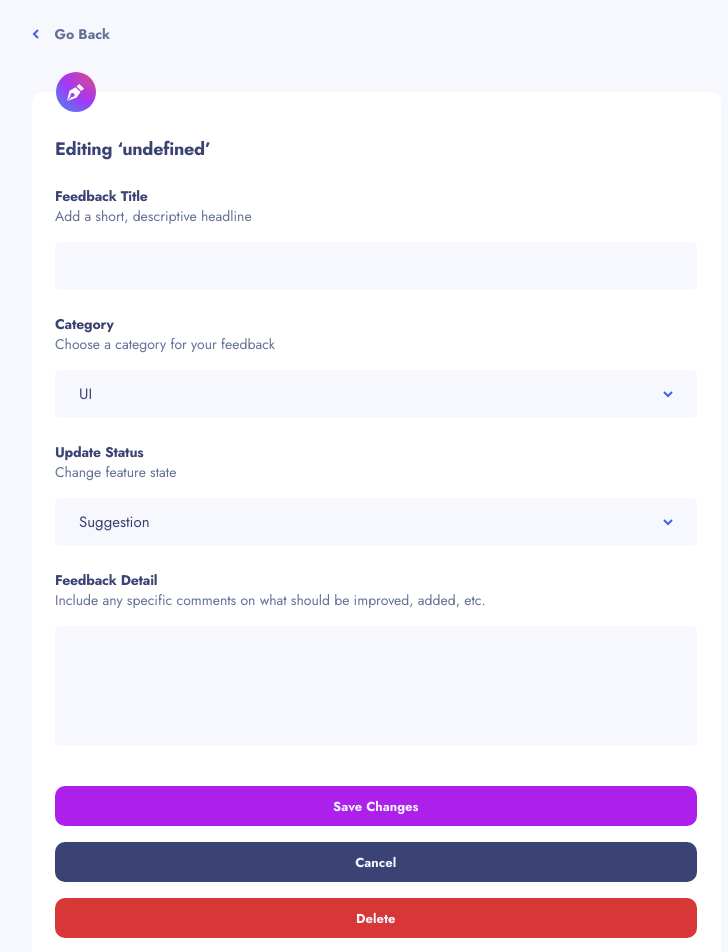
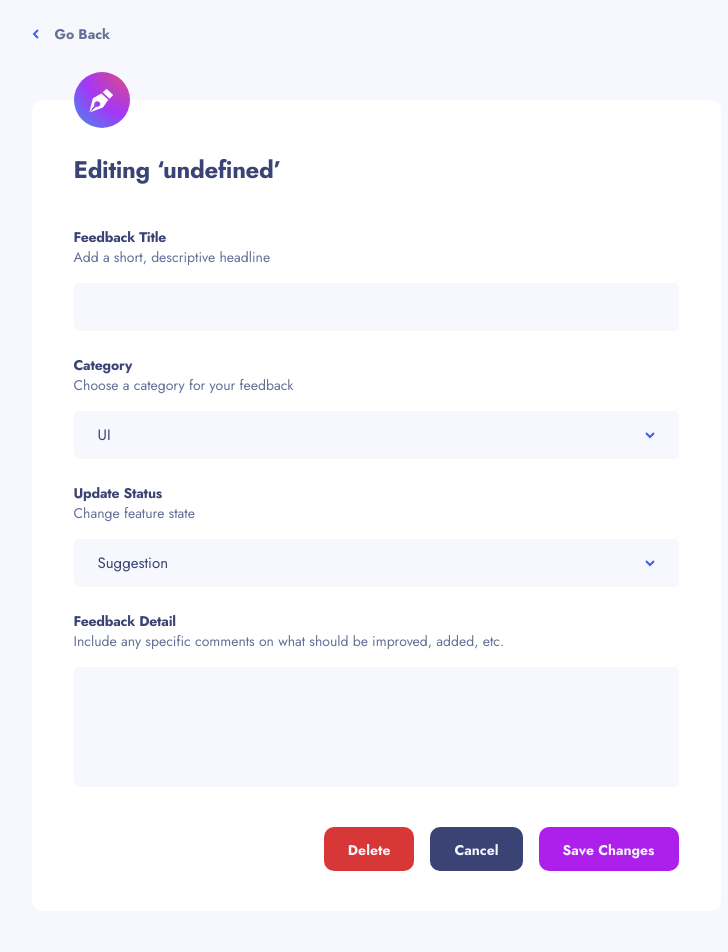
Before and after one commit to HanSeongLee/product-feedback-app-ts, a Next.js app: page /feedback/1/edit in a window 1280 px wide. Shown: the top 952 px of the page, without its empty margins (264-992 px from the left). Built offline with nearby package versions, Linux system fonts and the light colour scheme; no server answers; the database is empty.

Commit message:
ADD | Form component on tablet

```diff
--- a/components/Form/style.module.scss
+++ b/components/Form/style.module.scss
@@ -1,3 +1,4 @@
+@import "styles/utils";
 
 .form {
   position: relative;
@@ -6,12 +7,24 @@
   padding: 44px 24px 24px 23.5px;
   margin-top: 20px;
 
+  @include media(">tablet") {
+    padding: 52px 42px 40px;
+    margin-top: 28px;
+  }
+
   .icon {
     position: absolute;
     top: -20px;
     left: 24px;
     width: 40px;
     height: 40px;
+
+    @include media(">tablet") {
+      top: -28px;
+      left: 42px;
+      width: 56px;
+      height: 56px;
+    }
   }
 
   .title {
@@ -21,6 +34,13 @@
     letter-spacing: -0.25px;
     color: #3A4374;
     margin-bottom: 24px;
+
+    @include media(">tablet") {
+      font-size: 24px;
+      line-height: 35px;
+      letter-spacing: -0.33px;
+      margin-bottom: 40px;
+    }
   }
 
   .fields {
@@ -35,6 +55,11 @@
     grid-gap: 16px;
     margin-top: 40px;
 
+    @include media(">tablet") {
+      flex-direction: row-reverse;
+      justify-content: flex-start;
+    }
+
     button {
       min-height: 40px;
       font-weight: 700;
@@ -44,6 +69,12 @@
       border-radius: 10px;
       border: none;
       cursor: pointer;
+
+      @include media(">tablet") {
+        font-size: 14px;
+        line-height: 20px;
+        padding: 12.5px 24px 11.5px 24px;
+      }
     }
 
     .submitButton {
```
